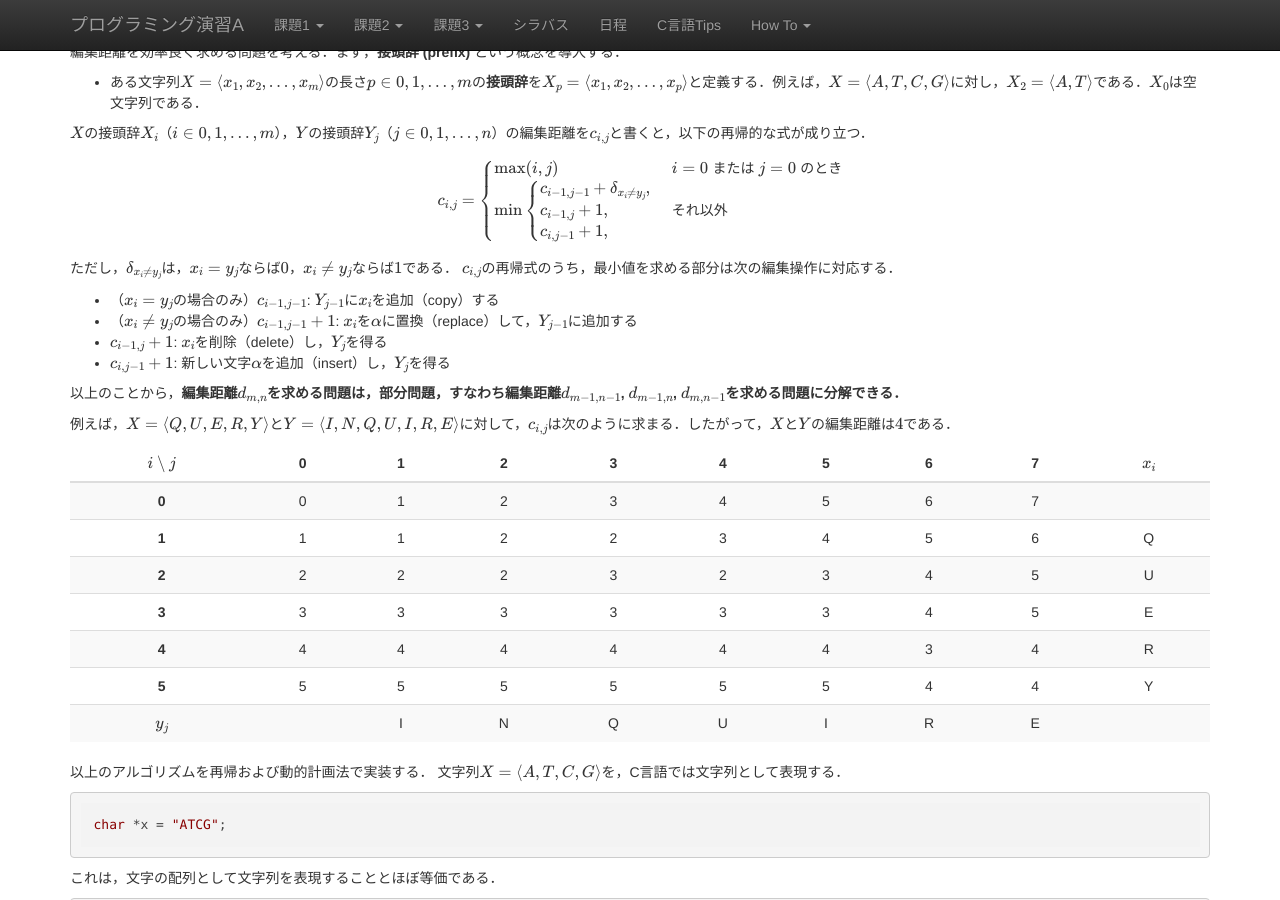
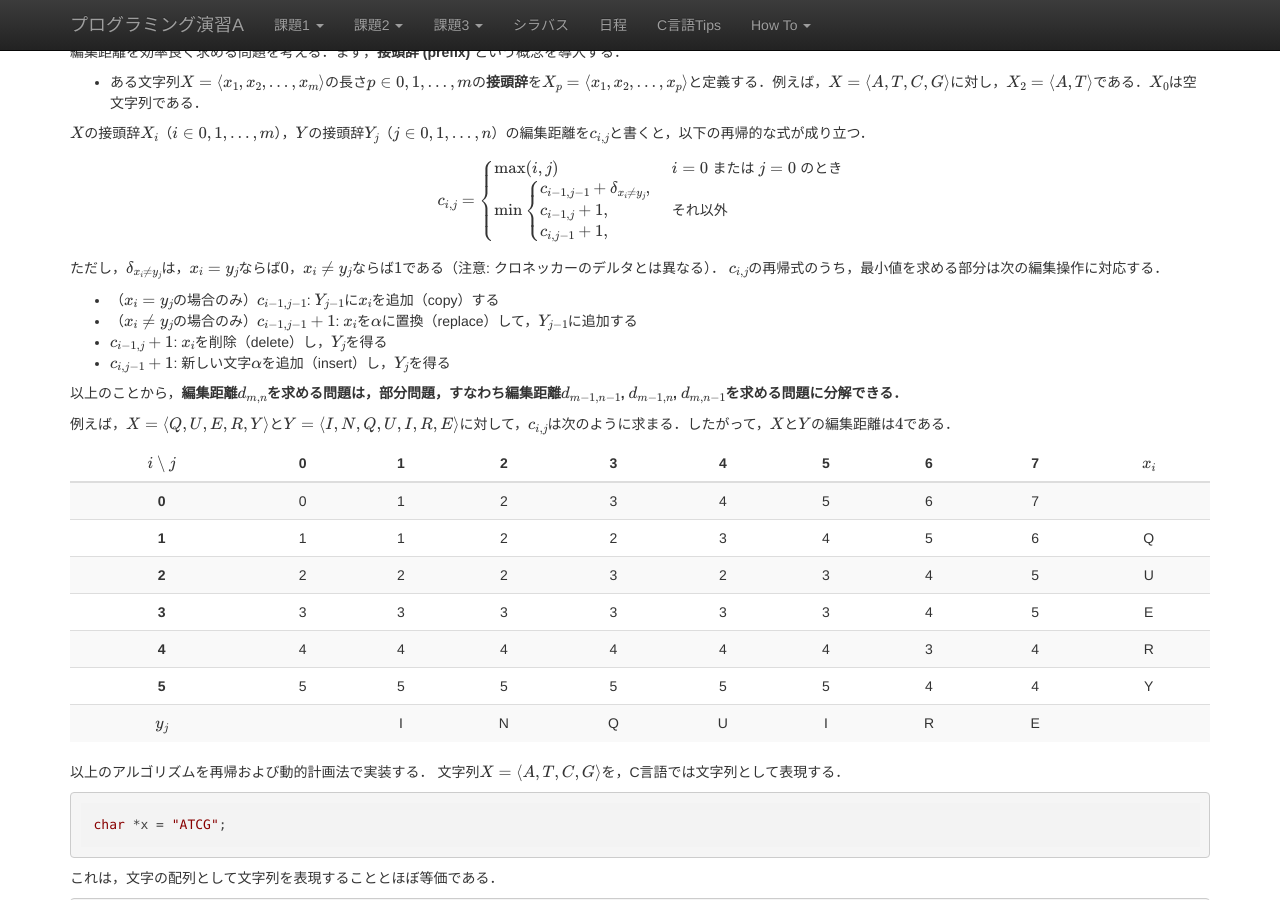
Before and after one commit to ecei-tohoku/ppa-public, a Jekyll site: the page built from kadai3/p30.md, in a window 1280 px wide and 900 px high, scrolled down 1614 px. Built offline with Jekyll 4.4.1, drawn with Linux system fonts in a browser that asks for light colours; nearby versions of some CDN libraries; formulas are drawn with MathJax 3.

Commit message:
p30: minor revision in response to #55.

```diff
--- a/kadai3/p30.md
+++ b/kadai3/p30.md
@@ -87,7 +87,7 @@ c_{i, j-1} + 1,\\
 \end{cases}
 $$
 
-ただし，$\delta_{x_i \neq y_j}$は，$x_i = y_j$ならば$0$，$x_i \neq y_j$ならば$1$である．
+ただし，$\delta_{x_i \neq y_j}$は，$x_i = y_j$ならば$0$，$x_i \neq y_j$ならば$1$である（注意: クロネッカーのデルタとは異なる）．
 $c_{i,j}$の再帰式のうち，最小値を求める部分は次の編集操作に対応する．
 
 + （$x_i = y_j$の場合のみ）$c_{i-1,j-1}$: $Y_{j-1}$に$x_i$を追加（copy）する
```
